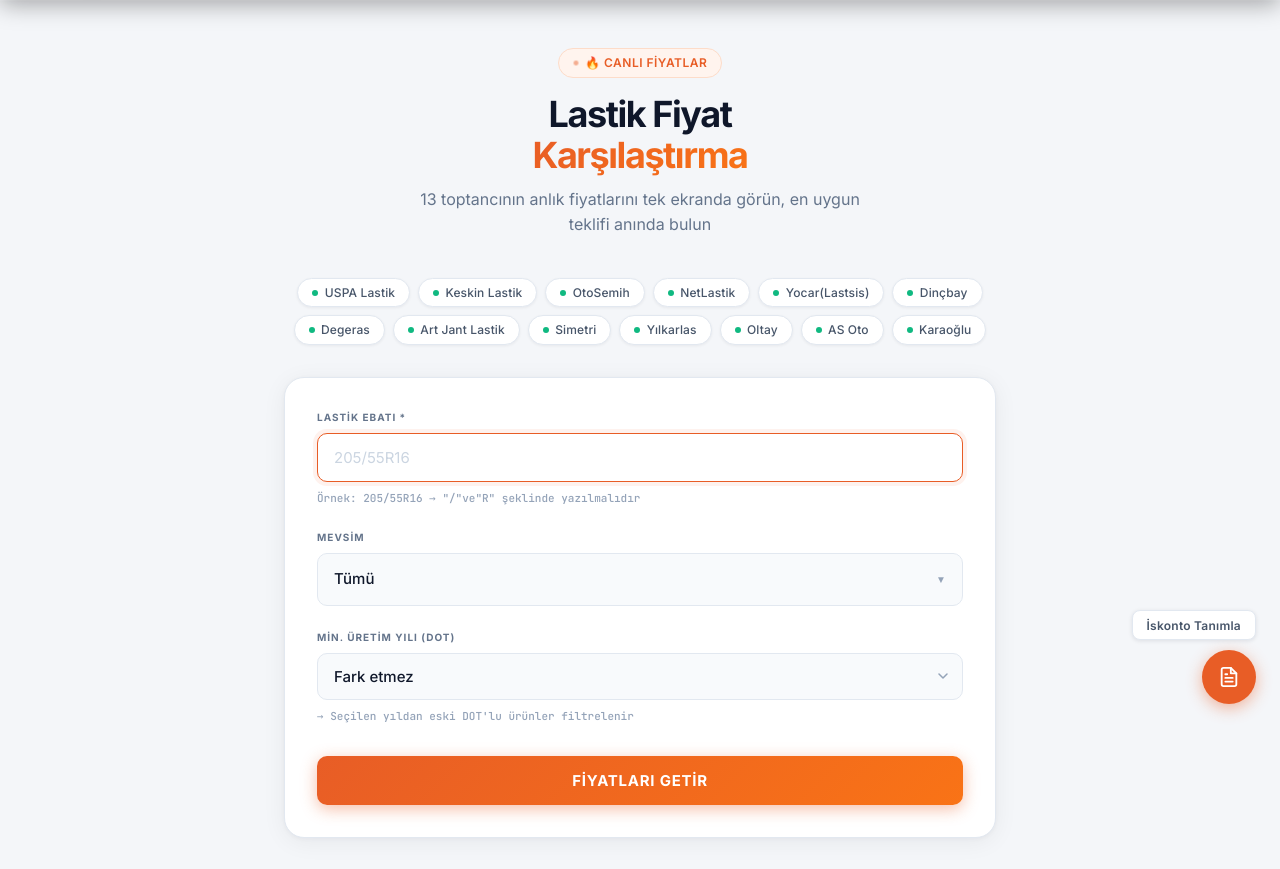
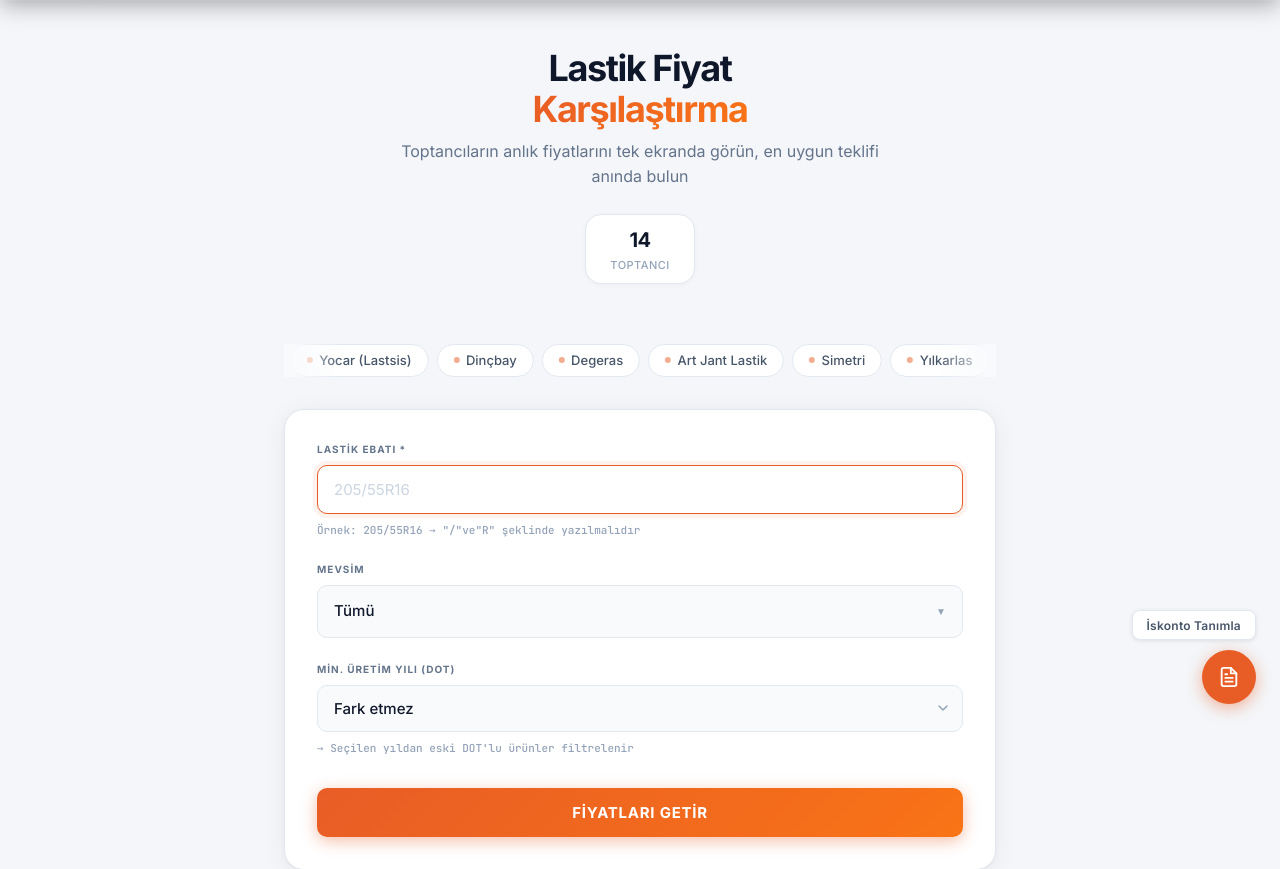
Before and after one commit to saliheryilmaz/Mesbul, a Django app: page / in a window 1280 px wide. Shown: the part 72-941 px from the top of the page. Run offline with Django 4.2, Linux system fonts and the light colour scheme; the visitor is signed in with stand-in values (Sample User, id 1); data comes from the database, SQL or seed files in the repository; data that the repository does not hold is empty.

Commit message:
Hero marquee animasyonu eklendi, Çakıroğlu miktar fix

```diff
--- a/karsilastirma/templates/karsilastirma/arama.html
+++ b/karsilastirma/templates/karsilastirma/arama.html
@@ -396,7 +396,7 @@
   /* Hero */
   .hero {
     text-align: center;
-    margin-bottom: 2.5rem;
+    margin-bottom: 2rem;
   }
   .hero-badge {
     display: inline-flex;
@@ -411,7 +411,7 @@
     color: #E85D26;
     letter-spacing: .04em;
     text-transform: uppercase;
-    margin-bottom: 1rem;
+    margin-bottom: .875rem;
   }
   .hero-badge::before {
     content: '';
@@ -430,7 +430,7 @@
     font-weight: 800;
     letter-spacing: -0.04em;
     color: #0F172A;
-    margin-bottom: 0.625rem;
+    margin-bottom: 0.5rem;
     line-height: 1.15;
   }
   .hero-title span {
@@ -444,11 +444,101 @@
     color: #64748B;
     font-weight: 400;
     max-width: 480px;
-    margin: 0 auto;
+    margin: 0 auto 1.5rem;
     line-height: 1.6;
   }
+  .hero-stats {
+    display: inline-flex;
+    align-items: center;
+    gap: 1.5rem;
+    background: #fff;
+    border: 1px solid #E2E8F0;
+    border-radius: 16px;
+    padding: .625rem 1.5rem;
+    margin-bottom: 1.75rem;
+    box-shadow: 0 1px 4px rgba(0,0,0,.04);
+  }
+  .hero-stat {
+    display: flex;
+    flex-direction: column;
+    align-items: center;
+    gap: .1rem;
+  }
+  .hero-stat-num {
+    font-size: 1.25rem;
+    font-weight: 800;
+    color: #0F172A;
+    letter-spacing: -0.03em;
+  }
+  .hero-stat-num span {
+    color: #E85D26;
+  }
+  .hero-stat-label {
+    font-size: .6875rem;
+    color: #94A3B8;
+    font-weight: 500;
+    text-transform: uppercase;
+    letter-spacing: .04em;
+  }
+  .hero-stat-sep {
+    width: 1px;
+    height: 2rem;
+    background: #E2E8F0;
+  }
 
-  /* Source badges */
+  /* Marquee toptancı şeridi */
+  .marquee-wrap {
+    overflow: hidden;
+    margin-bottom: 2rem;
+    position: relative;
+  }
+  .marquee-wrap::before,
+  .marquee-wrap::after {
+    content: '';
+    position: absolute;
+    top: 0; bottom: 0;
+    width: 60px;
+    z-index: 2;
+    pointer-events: none;
+  }
+  .marquee-wrap::before { left: 0;  background: linear-gradient(to right, #F8FAFC, transparent); }
+  .marquee-wrap::after  { right: 0; background: linear-gradient(to left,  #F8FAFC, transparent); }
+  .marquee-track {
+    display: flex;
+    gap: 0;
+    width: max-content;
+    animation: marquee 28s linear infinite;
+  }
+  .marquee-track:hover { animation-play-state: paused; }
+  @keyframes marquee {
+    from { transform: translateX(0); }
+    to   { transform: translateX(-50%); }
+  }
+  .marquee-item {
+    display: inline-flex;
+    align-items: center;
+    gap: .4rem;
+    background: #fff;
+    border: 1px solid #E2E8F0;
+    border-radius: 100px;
+    padding: .35rem 1rem;
+    font-size: .8125rem;
+    font-weight: 500;
+    color: #475569;
+    margin-right: .5rem;
+    white-space: nowrap;
+    transition: border-color .2s, color .2s;
+  }
+  .marquee-item::before {
+    content: '';
+    width: 6px; height: 6px;
+    background: #E85D26;
+    border-radius: 50%;
+    opacity: .5;
+    flex-shrink: 0;
+  }
+
+  /* Source badges (demo mod için) */
   .sources {
     display: flex;
     justify-content: center;
@@ -762,6 +852,13 @@
   .hero-subtitle {
     font-size: 0.875rem;
   }
+  .hero-stats {
+    gap: 1rem;
+    padding: .5rem 1rem;
+  }
+  .hero-stat-num {
+    font-size: 1rem;
+  }
   .sources {
     gap: 0.375rem;
     margin-bottom: 1.25rem;
@@ -849,32 +946,62 @@
 <main class="main">
 
   <div class="hero">
-    <div class="hero-badge">🔥 Canlı Fiyatlar</div>
+
+
     <h1 class="hero-title">Lastik Fiyat<br><span>Karşılaştırma</span></h1>
-    <p class="hero-subtitle">13 toptancının anlık fiyatlarını tek ekranda görün, en uygun teklifi anında bulun</p>
+    <p class="hero-subtitle">Toptancıların anlık fiyatlarını tek ekranda görün, en uygun teklifi anında bulun</p>
+
+    <div class="hero-stats">
+      <div class="hero-stat">
+        <div class="hero-stat-num">14</div>
+        <div class="hero-stat-label">Toptancı</div>
+      </div>
+    </div>
   </div>
 
+  {% if not demo_mod %}
+  <div class="marquee-wrap">
+    <div class="marquee-track">
+      <span class="marquee-item">USPA Lastik</span>
+      <span class="marquee-item">Keskin Lastik</span>
+
+      <span class="marquee-item">NetLastik</span>
+      <span class="marquee-item">Yocar (Lastsis)</span>
+      <span class="marquee-item">Dinçbay</span>
+      <span class="marquee-item">Degeras</span>
+      <span class="marquee-item">Art Jant Lastik</span>
+      <span class="marquee-item">Simetri</span>
+      <span class="marquee-item">Yılkarlas</span>
+      <span class="marquee-item">Oltay</span>
+      <span class="marquee-item">AS Oto</span>
+      <span class="marquee-item">Karaoğlu</span>
+      <span class="marquee-item">Çakıroğlu</span>
+      <span class="marquee-item">Ayko</span>
+      <!-- tekrar (sonsuz döngü için) -->
+      <span class="marquee-item">USPA Lastik</span>
+      <span class="marquee-item">Keskin Lastik</span>
+
+      <span class="marquee-item">NetLastik</span>
+      <span class="marquee-item">Yocar (Lastsis)</span>
+      <span class="marquee-item">Dinçbay</span>
+      <span class="marquee-item">Degeras</span>
+      <span class="marquee-item">Art Jant Lastik</span>
+      <span class="marquee-item">Simetri</span>
+      <span class="marquee-item">Yılkarlas</span>
+      <span class="marquee-item">Oltay</span>
+      <span class="marquee-item">AS Oto</span>
+      <span class="marquee-item">Karaoğlu</span>
+      <span class="marquee-item">Çakıroğlu</span>
+      <span class="marquee-item">Ayko</span>
+    </div>
+  </div>
+  {% else %}
   <div class="sources">
-    {% if demo_mod %}
-      <span class="source-chip" style="background:#FFF7F4;border-color:#FECACA;color:#E85D26;cursor:pointer" onclick="uyelikModalAc()">
-        🔒 Toptancıları görmek için üyelik alın
-      </span>
-    {% else %}
-      <span class="source-chip">USPA Lastik</span>
-      <span class="source-chip">Keskin Lastik</span>
-      <span class="source-chip">OtoSemih</span>
-      <span class="source-chip">NetLastik</span>
-      <span class="source-chip">Yocar(Lastsis)</span>
-      <span class="source-chip">Dinçbay</span>
-      <span class="source-chip">Degeras</span>
-      <span class="source-chip">Art Jant Lastik</span>
-      <span class="source-chip">Simetri</span>
-      <span class="source-chip">Yılkarlas</span>
-      <span class="source-chip">Oltay</span>
-      <span class="source-chip">AS Oto</span>
-      <span class="source-chip">Karaoğlu</span>
-    {% endif %}
+    <span class="source-chip" style="background:#FFF7F4;border-color:#FECACA;color:#E85D26;cursor:pointer" onclick="uyelikModalAc()">
+      🔒 Toptancıları görmek için üyelik alın
+    </span>
   </div>
+  {% endif %}
 
   <div class="card">
     {% if hata %}
@@ -962,7 +1089,7 @@
     <div class="carousel-track">
       <a href="https://www.uspalastik.com" target="_blank"><img src="{% static 'karsilastirma/toptancilar/uspa1.png' %}" alt="USPA Lastik"></a>
       <a href="https://keskinlastik.com" target="_blank"><img src="{% static 'karsilastirma/toptancilar/keskin0.png' %}" alt="Keskin Lastik"></a>
-      <a href="https://www.otosemih.com.tr" target="_blank"><img src="{% static 'karsilastirma/toptancilar/otosemih.png' %}" alt="OtoSemih"></a>
+
       <a href="https://www.netlastik.com" target="_blank"><img src="{% static 'karsilastirma/toptancilar/eksililogo.avif' %}" alt="NetLastik"></a>
       <a href="https://panel.lastsis.com" target="_blank"><img src="{% static 'karsilastirma/toptancilar/yocar0.png' %}" alt="Lastsis"></a>
       <a href="http://95.13.23.154:9015" target="_blank"><img src="{% static 'karsilastirma/toptancilar/dincbaylogo.png' %}" alt="Dinçbay"></a>
@@ -973,6 +1100,10 @@
       <a href="x" target="_blank"><img src="{% static 'karsilastirma/toptancilar/oltayfoto.jpg' %}" alt="Art4" onerror="this.style.display='none';this.nextElementSibling.style.display='block'"><span style="display:none;font-size:1.1rem;font-weight:700;color:#334155;letter-spacing:-.02em">Oltay</span></a>
       <a href="https://www.asotolastik.com/" target="_blank"><img src="{% static 'karsilastirma/toptancilar/asoto.jpg' %}" alt="Art4" onerror="this.style.display='none';this.nextElementSibling.style.display='block'"><span style="display:none;font-size:1.1rem;font-weight:700;color:#334155;letter-spacing:-.02em">AsOto</span></a>
       <a href="https://www.b2bkaraoglulastik.com/auth/login" target="_blank"><img src="{% static 'karsilastirma/toptancilar/karaoglu-logo.png' %}" alt="Art4" onerror="this.style.display='none';this.nextElementSibling.style.display='block'"><span style="display:none;font-size:1.1rem;font-weight:700;color:#334155;letter-spacing:-.02em">Karaoğlu</span></a>
+      <a href="https://b2b.cakirogluotomotiv.com/B2B_Stoklar.asp" target="_blank"><img src="{% static 'karsilastirma/toptancilar/cakiroglu.png' %}" alt="NetLastik"></a>
+      <a href="https://b2b.ayko.com.tr/index.asp#orta" target="_blank"><img src="{% static 'karsilastirma/toptancilar/ayko.png' %}" alt="NetLastik"></a>
+
+
 
 
 
@@ -981,7 +1112,7 @@
       <!-- duplicate for seamless loop -->
       <a href="https://www.uspalastik.com" target="_blank"><img src="{% static 'karsilastirma/toptancilar/uspa1.png' %}" alt="USPA Lastik"></a>
       <a href="https://keskinlastik.com" target="_blank"><img src="{% static 'karsilastirma/toptancilar/keskin0.png' %}" alt="Keskin Lastik"></a>
-      <a href="https://www.otosemih.com.tr" target="_blank"><img src="{% static 'karsilastirma/toptancilar/otosemih.png' %}" alt="OtoSemih"></a>
+
       <a href="https://www.netlastik.com" target="_blank"><img src="{% static 'karsilastirma/toptancilar/eksililogo.avif' %}" alt="NetLastik"></a>
       <a href="https://panel.lastsis.com" target="_blank"><img src="{% static 'karsilastirma/toptancilar/yocar0.png' %}" alt="Lastsis"></a>
       <a href="http://95.13.23.154:9015" target="_blank"><img src="{% static 'karsilastirma/toptancilar/dincbaylogo.png' %}" alt="Dinçbay"></a>
@@ -993,6 +1124,10 @@
 
       <a href="x" target="_blank"><img src="{% static 'karsilastirma/toptancilar/oltayfoto.jpg' %}" alt="Art4" onerror="this.style.display='none';this.nextElementSibling.style.display='block'"><span style="display:none;font-size:1.1rem;font-weight:700;color:#334155;letter-spacing:-.02em">Oltay</span></a>
       <a href="https://www.b2bkaraoglulastik.com/auth/login" target="_blank"><img src="{% static 'karsilastirma/toptancilar/karaoglu-logo.png' %}" alt="Art4" onerror="this.style.display='none';this.nextElementSibling.style.display='block'"><span style="display:none;font-size:1.1rem;font-weight:700;color:#334155;letter-spacing:-.02em">Karaoğlu</span></a>
+      <a href="https://b2b.cakirogluotomotiv.com/B2B_Stoklar.asp" target="_blank"><img src="{% static 'karsilastirma/toptancilar/cakiroglu.png' %}" alt="NetLastik"></a>
+      <a href="https://b2b.ayko.com.tr/index.asp#orta" target="_blank"><img src="{% static 'karsilastirma/toptancilar/ayko.png' %}" alt="NetLastik"></a>
+
+
 
 
 
```
Also changed, not shown: karsilastirma/cakiroglu_servis.py (+19 -8 lines).
